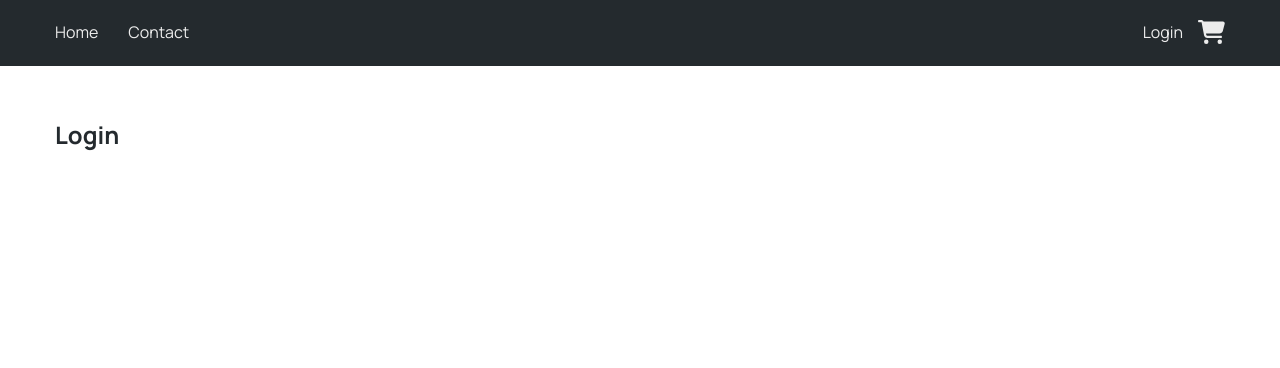
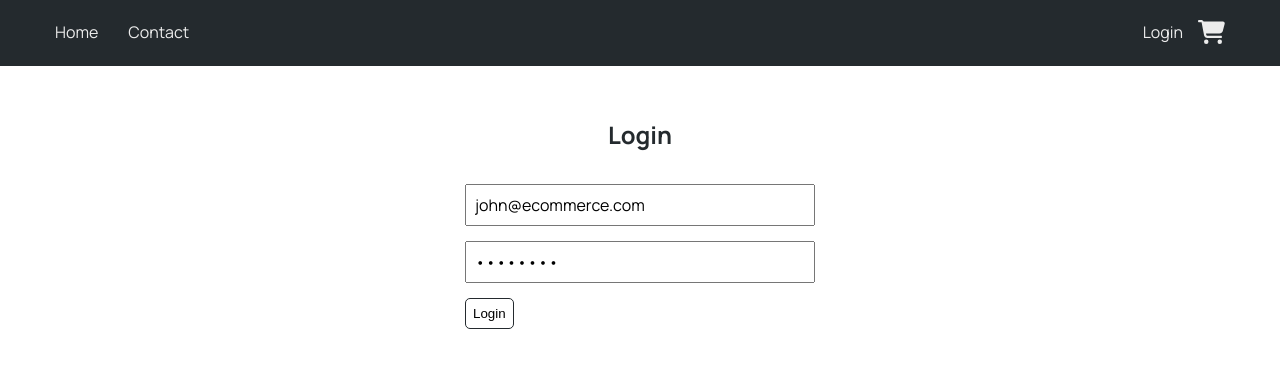
Before and after one commit to m-etemadi/shopease-react, a React (Vite) app: page /login in a window 1280 px wide. Shown: the top 368 px of the page. Built offline with nearby package versions, Linux system fonts and the light colour scheme.

Commit message:
Added user authentication

```diff
--- a/src/components/Navbar/Navbar.jsx
+++ b/src/components/Navbar/Navbar.jsx
@@ -1,10 +1,12 @@
 import { NavLink } from 'react-router-dom';
 import { useShopping } from '../../contexts/ShoppingContext';
+import { useAuth } from '../../contexts/FakeAuthContext';
 import { FontAwesomeIcon } from '@fortawesome/react-fontawesome';
 import { faShoppingCart } from '@fortawesome/free-solid-svg-icons';
 
 function Navbar() {
   const { cartLength, totalQuantity } = useShopping();
+  const { isAuthenticated, user } = useAuth();
 
   return (
     <nav className="navbar">
@@ -18,7 +20,12 @@ function Navbar() {
           </li>
         </ul>
         <div>
-          <NavLink to="login">Login</NavLink>
+          {!isAuthenticated ? (
+            <NavLink to="login">Login</NavLink>
+          ) : (
+            `Welcome, ${user.name}`
+          )}
+
           <NavLink to="cart">
             {cartLength > 0 && (
               <span className="cart-badge">
--- a/src/contexts/FakeAuthContext.jsx
+++ b/src/contexts/FakeAuthContext.jsx
@@ -20,7 +20,7 @@ function reducer(state, action) {
 
 const FAKE_USER = {
   name: 'John',
-  email: 'john@triptracker.com',
+  email: 'john@ecommerce.com',
   password: 'John1234',
   avatar: 'https://i.pravatar.cc/100?u=zz',
 };
--- a/src/index.css
+++ b/src/index.css
@@ -53,6 +53,7 @@ textarea {
 
 .page-title {
   margin-bottom: 3rem;
+  text-align: center;
 }
 
 .p-5 {
@@ -124,6 +125,7 @@ textarea {
   align-items: center;
   justify-content: space-between;
   position: relative;
+  color: var(--color-light--2);
 }
 
 .navbar ul {
@@ -138,7 +140,7 @@ textarea {
 }
 
 .navbar a {
-  color: var(--color-light--2);
+  color: inherit;
   text-decoration: none;
 }
 
@@ -235,3 +237,14 @@ textarea {
   align-items: center;
   justify-content: space-around;
 }
+
+.login {
+  margin: 0 auto;
+  width: 35rem;
+}
+
+.login input {
+  width: 100%;
+  margin-bottom: 1.5rem;
+  padding: 0.8rem;
+}
--- a/src/pages/Cart/Summary.jsx
+++ b/src/pages/Cart/Summary.jsx
@@ -19,7 +19,12 @@ function Summary() {
         <Button className="btn" onClick={() => navigate('/')}>
           Continue Shopping
         </Button>
-        <Button className="btn" onClick={() => navigate('/checkout')}>
+        <Button
+          className="btn"
+          onClick={() =>
+            navigate(`${isAuthenticated ? '/checkout' : '/login'}`)
+          }
+        >
           Checkout
         </Button>
         <Button className="btn" onClick={clearCart}>
--- a/src/pages/Login/Login.jsx
+++ b/src/pages/Login/Login.jsx
@@ -1,8 +1,58 @@
+import { useEffect, useState } from 'react';
+import { useAuth } from '../../contexts/FakeAuthContext';
+import { useNavigate } from 'react-router-dom';
+
+import Button from '../../components/Button';
+
 function Login() {
+  // PRE-FILL FOR DEV PURPOSES
+
+  const [email, setEmail] = useState('john@ecommerce.com');
+  const [password, setPassword] = useState('John1234');
+
+  const { login, isAuthenticated } = useAuth();
+  const navigate = useNavigate();
+
+  function handleSubmit(e) {
+    e.preventDefault();
+
+    if (email && password) login(email, password);
+  }
+
+  useEffect(
+    function () {
+      if (isAuthenticated) navigate('/', { replace: true });
+    },
+    [isAuthenticated, navigate]
+  );
+
   return (
-    <section className="login p-5">
+    <section className="p-5">
       <div className="container">
         <h2 className="page-title">Login</h2>
+        <div className="login">
+          <form onSubmit={handleSubmit}>
+            <div>
+              <input
+                type="email"
+                id="email"
+                placeholder="Email Address"
+                value={email}
+                onChange={e => setEmail(e.target.value)}
+              />
+            </div>
+            <div>
+              <input
+                type="password"
+                id="password"
+                placeholder="Password"
+                value={password}
+                onChange={e => setPassword(e.target.value)}
+              />
+            </div>
+            <Button className="btn">Login</Button>
+          </form>
+        </div>
       </div>
     </section>
   );
```
Also changed, not shown: src/App.jsx (+4 -4 lines).
